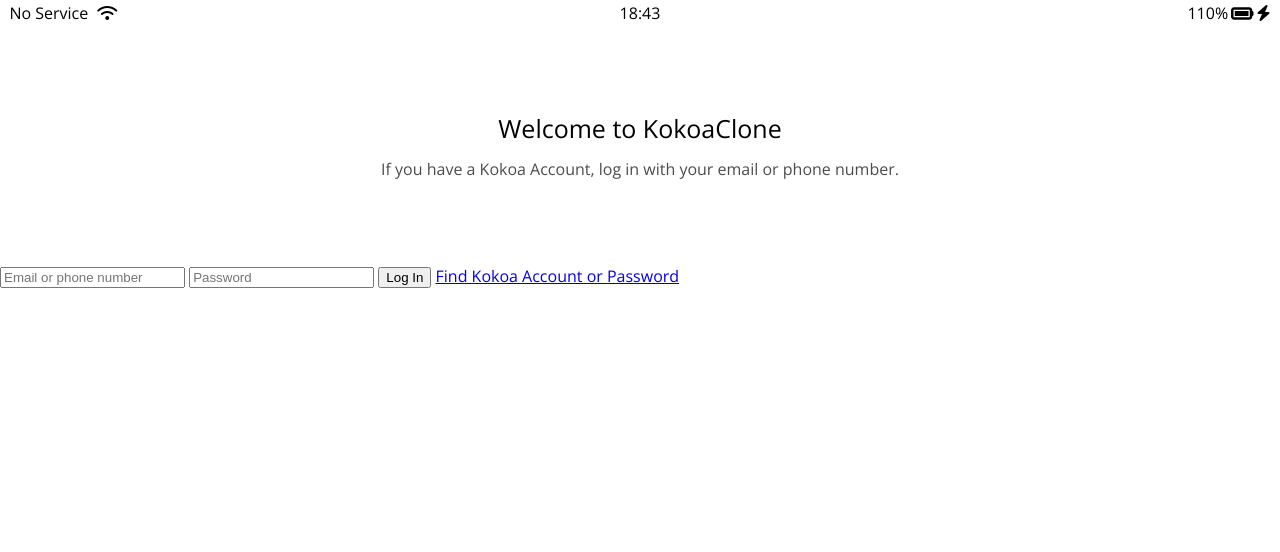
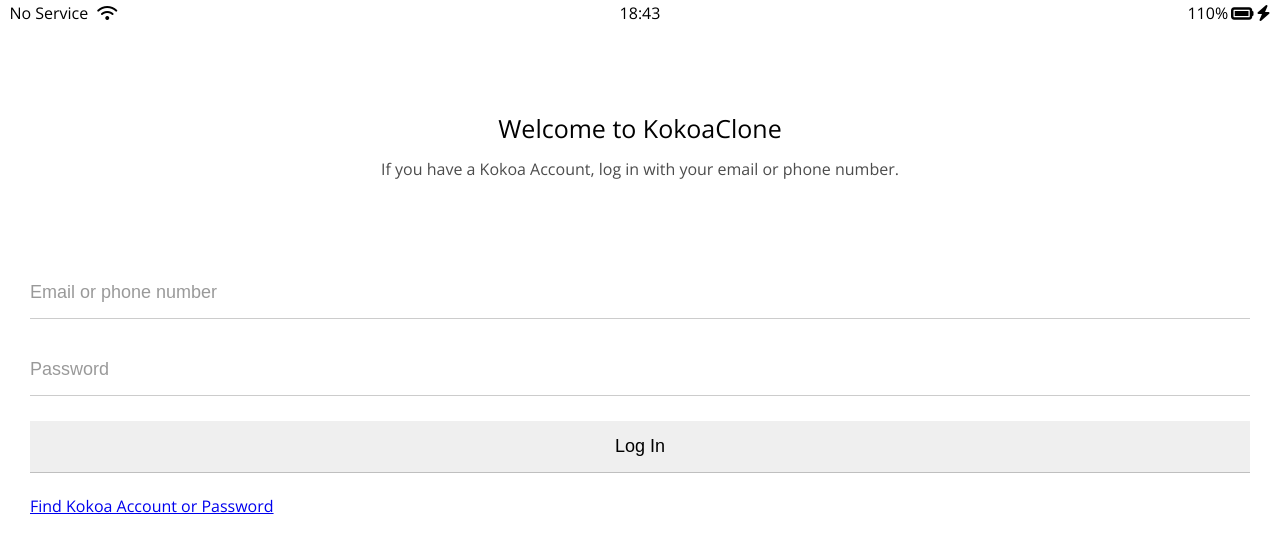
Before and after one commit to chaljim/kokoa-clone-2021, a plain HTML site: page index.html in a window 1280 px wide. Drawn offline with nearby package versions, Linux system fonts and the light colour scheme.

Commit message:
Log In form part 1

```diff
--- a/css/reset.css
+++ b/css/reset.css
@@ -122,3 +122,7 @@ table {
   border-collapse: collapse;
   border-spacing: 0;
 }
+
+input:focus {
+  outline: none;
+}
--- a/css/styles.css
+++ b/css/styles.css
@@ -1,6 +1,7 @@
 @import url("https://fonts.googleapis.com/css2?family=Open+Sans:wght@400;600&display=swap");
 @import "reset.css";
 @import "status-bar.css";
+@import "variables.css";
 
 body {
   font-family: "Open Sans", sans-serif;
@@ -21,3 +22,24 @@ body {
   width: 60%;
   opacity: 0.7;
 }
+
+#login-form {
+  display: flex;
+  flex-direction: column;
+  margin: 0px 30px;
+}
+
+#login-form input {
+  border: none;
+  padding: 15px 0px;
+  font-size: 18px;
+  border-bottom: 1px solid rgba(0, 0, 0, 0.2);
+  margin-bottom: 25px;
+  transition: border-color 0.3s ease-in-out;
+}
+#login-form input::placeholder {
+  color: rgba(0, 0, 0, 0.4);
+}
+#login-form input:focus {
+  border-color: var(--yellow);
+}
--- /dev/null
+++ b/css/variables.css
@@ -0,0 +1,3 @@
+:root {
+  --yellow: #ffd700;
+}
```
